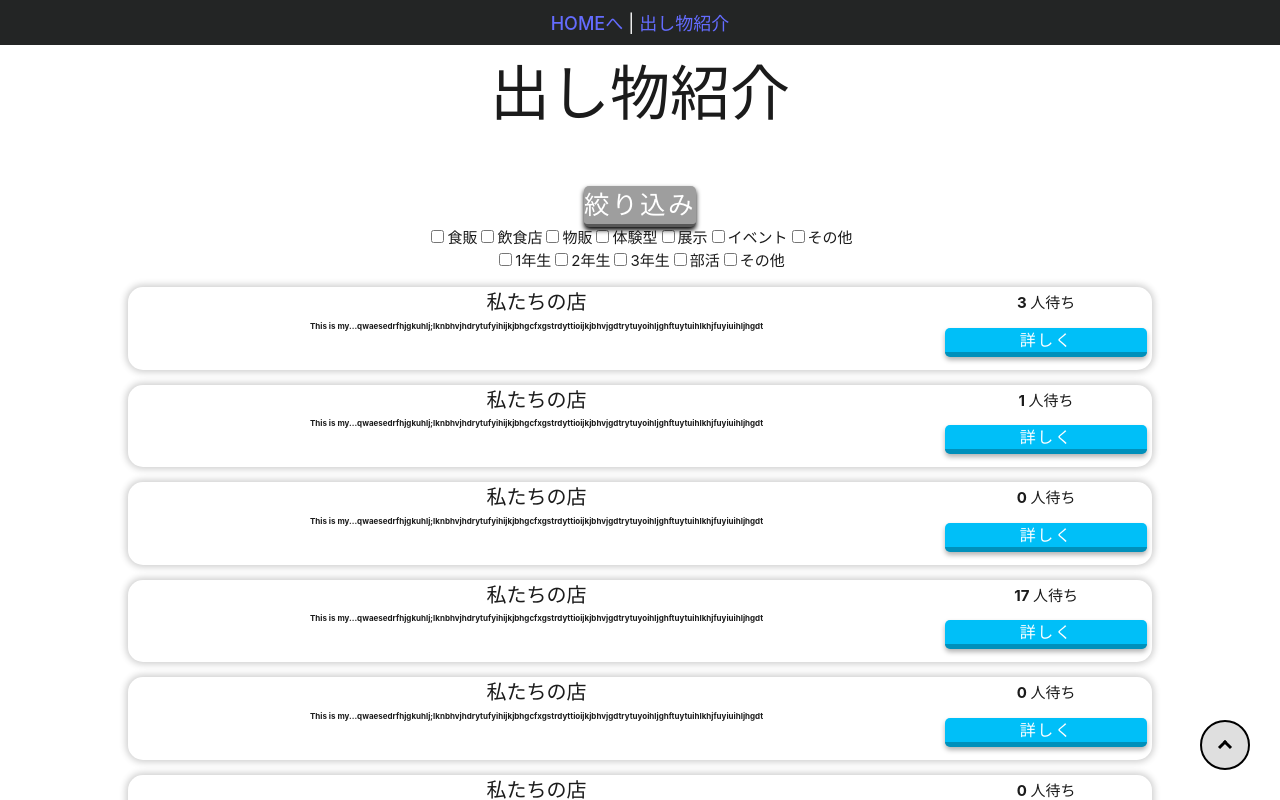
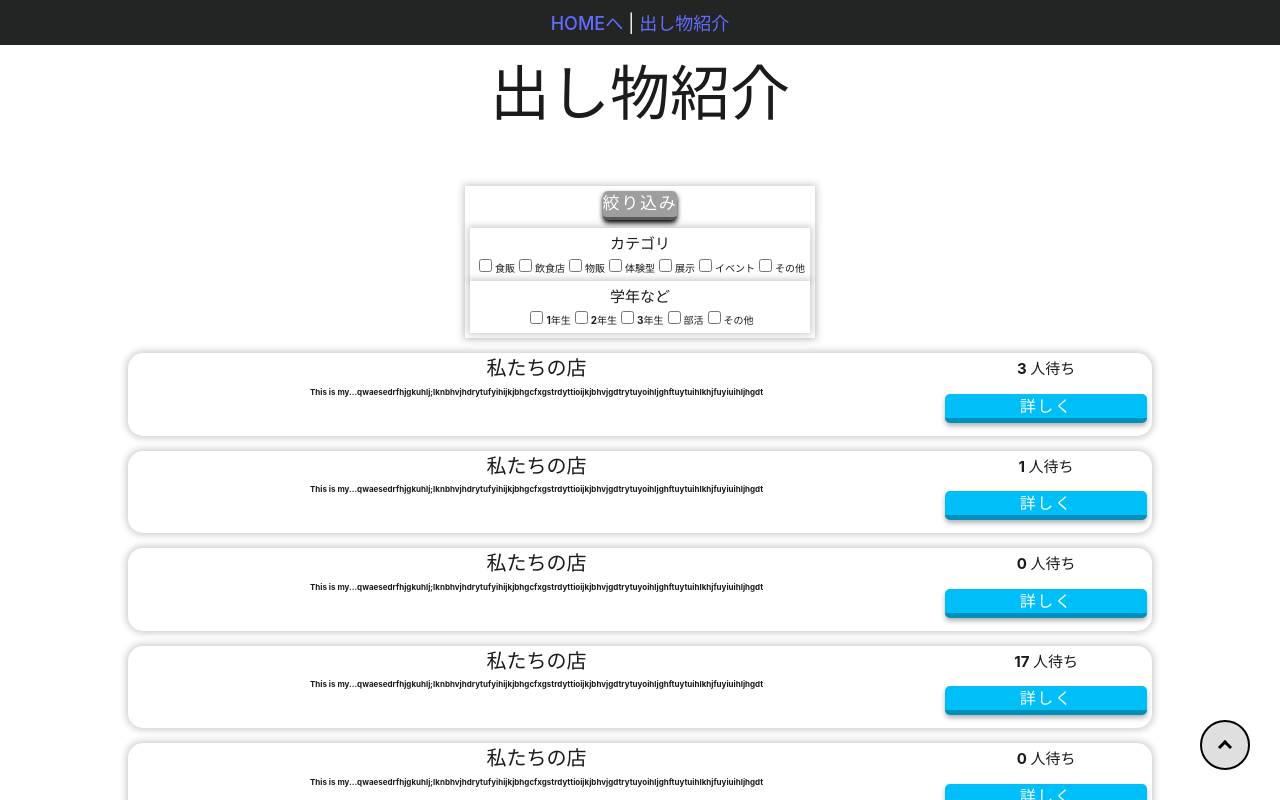
Before and after one commit to TGR-Group/MOCA-customer-frontend, a Vue app: page /introduction in a window 1280 px wide. Both pictures are taken after a click on the button "絞り込み". Shown: the top 800 px of the page. Built offline with nearby package versions, Linux system fonts and the light colour scheme.

Commit message:
⬆️ update 絞り込みのデザインを改善

```diff
--- a/src/components/StoreDiscriptionBox.vue
+++ b/src/components/StoreDiscriptionBox.vue
@@ -48,7 +48,7 @@ import router from "../routes";
         height: fit-content;
         grid-template-columns: 4fr 1fr;
         grid-template-rows: 1fr 2fr;
-        background-color: v-bind(BackGroundColor);
+        background-color: #ffffff;
         border-radius: 1.5em;
         box-shadow: 0 0em 0.7em 0.2em rgba(0, 0, 0, 0.2);
         font-weight: bold;
--- a/src/components/introduction.vue
+++ b/src/components/introduction.vue
@@ -34,9 +34,14 @@
     <div>
         <h1>出し物紹介</h1>
     </div>
-    <div class="NarrowDownSummary"><button class="Accordion btn" @click="AccordionOpen = !AccordionOpen">絞り込み</button>
+    <div :class="[AccordionOpen ? 'NarrowDownSummary' : '']"><button class="Accordion btn" @click="AccordionOpen = !AccordionOpen">絞り込み</button>
         <div v-show="AccordionOpen" class="SelectCategory CheckBox">
 
+            <div class="CheckBoxTitle">
+                カテゴリ
+            </div>
+
+            <div>
                 <input type="checkbox" id="food" v-model="CategoryChecked" value=64 />
                 <label for="food">食販</label>
 
@@ -58,9 +63,15 @@
                 <input type="checkbox" id="other" v-model="CategoryChecked" value=1  />
                 <label for="other">その他</label>
             </div>
+        </div>
 
         <div v-show="AccordionOpen" class="SelectGrade CheckBox">
 
+            <div class="CheckBoxTitle">
+                学年など
+            </div>
+
+            <div>
                 <input type="checkbox" id="first" v-model="GradeChecked" value=16 />
                 <label for="firdt">1年生</label>
 
@@ -77,6 +88,7 @@
                 <label for="other">その他</label>
             </div>
         </div>
+    </div>
 
     <div class="StoreBox" v-for="StoreID in StoreIDs" >
         <StoreDiscriptionBox v-show="CategoryAll == 0 && (StoreDatas[StoreID].Grade & GradeAll) != 0 || (StoreDatas[StoreID].Category & CategoryAll) != 0 && GradeAll == 0 || (StoreDatas[StoreID].Category & CategoryAll) != 0 && (StoreDatas[StoreID].Grade & GradeAll) != 0 || (CategoryAll + GradeAll) == 0" :StoreID="StoreID" :StoreData=StoreDatas[StoreID]  />
@@ -86,7 +98,21 @@
 <style>
 
     .CheckBox{
-        padding: auto;
+        width: 100%;
+        max-height: 9em;
+        margin: auto;
+        height: fit-content;
+        background-color: #ffffff;
+        box-shadow: 0 0em 0.7em 0.2em rgba(0, 0, 0, 0.2);
+        font-weight: bold;
+        padding: 0.5em;
+        display: flex;
+        flex-flow: column;
+
+    }
+    .CheckBoxTitle{
+        font-size: 1.5em;
+        margin: auto;
     }
 
     *,
@@ -103,8 +129,15 @@
         height: fit-content;
     }
     .NarrowDownSummary {
-        font-size: 1.5em;
+        width: fit-content;
+        max-width: 80%;
         margin: auto;
+        height: fit-content;
+        background-color: #ffffff;
+        box-shadow: 0 0em 0.7em 0.2em rgba(0, 0, 0, 0.2);
+        font-weight: bold;
+        text-decoration: none;
+        padding: 0.5em;
     }
     .Accordion {
         cursor: pointer;
@@ -117,7 +150,7 @@
         border-bottom: 3px solid rgb(88, 88, 88);
         -webkit-box-shadow: 0 3px 5px rgba(0, 0, 0, 3);
         box-shadow: 0 3px 5px rgba(0, 0, 0, 3);
-        margin: auto;
+        margin: 0 auto 0.5em;
         padding: auto 0.1em;
         align-items: center;
         text-align: center;
@@ -128,4 +161,10 @@
         background: rgb(158, 158, 158);
         border-bottom: 1px solid rgb(88, 88, 88);
     }
+    .SelectCategory {
+        display: flex;
+        flex-wrap: wrap;
+        justify-content: center;
+        margin: auto;
+    }
 </style>
```
Lines whose indentation alone changed are shown as unchanged.
